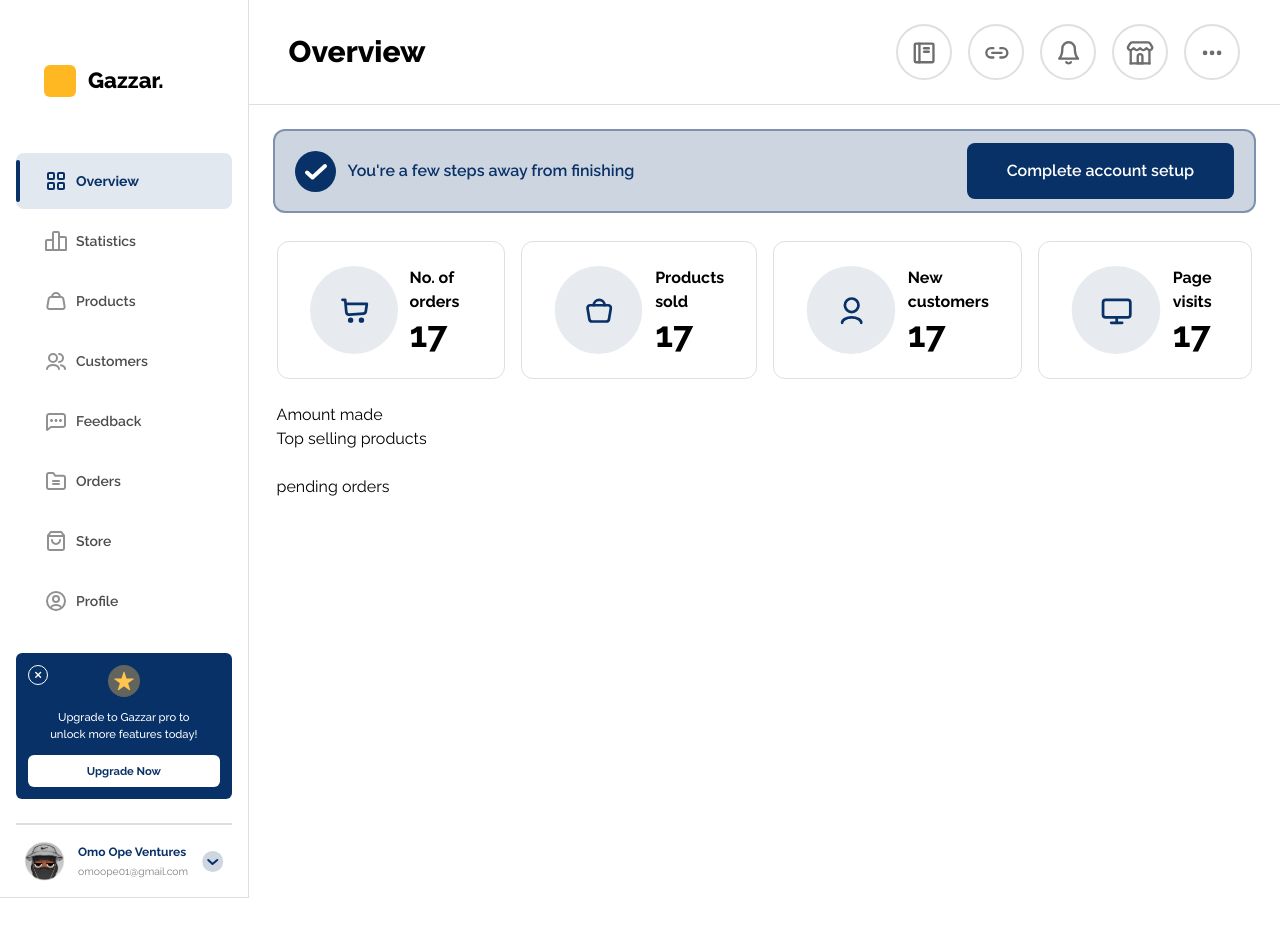
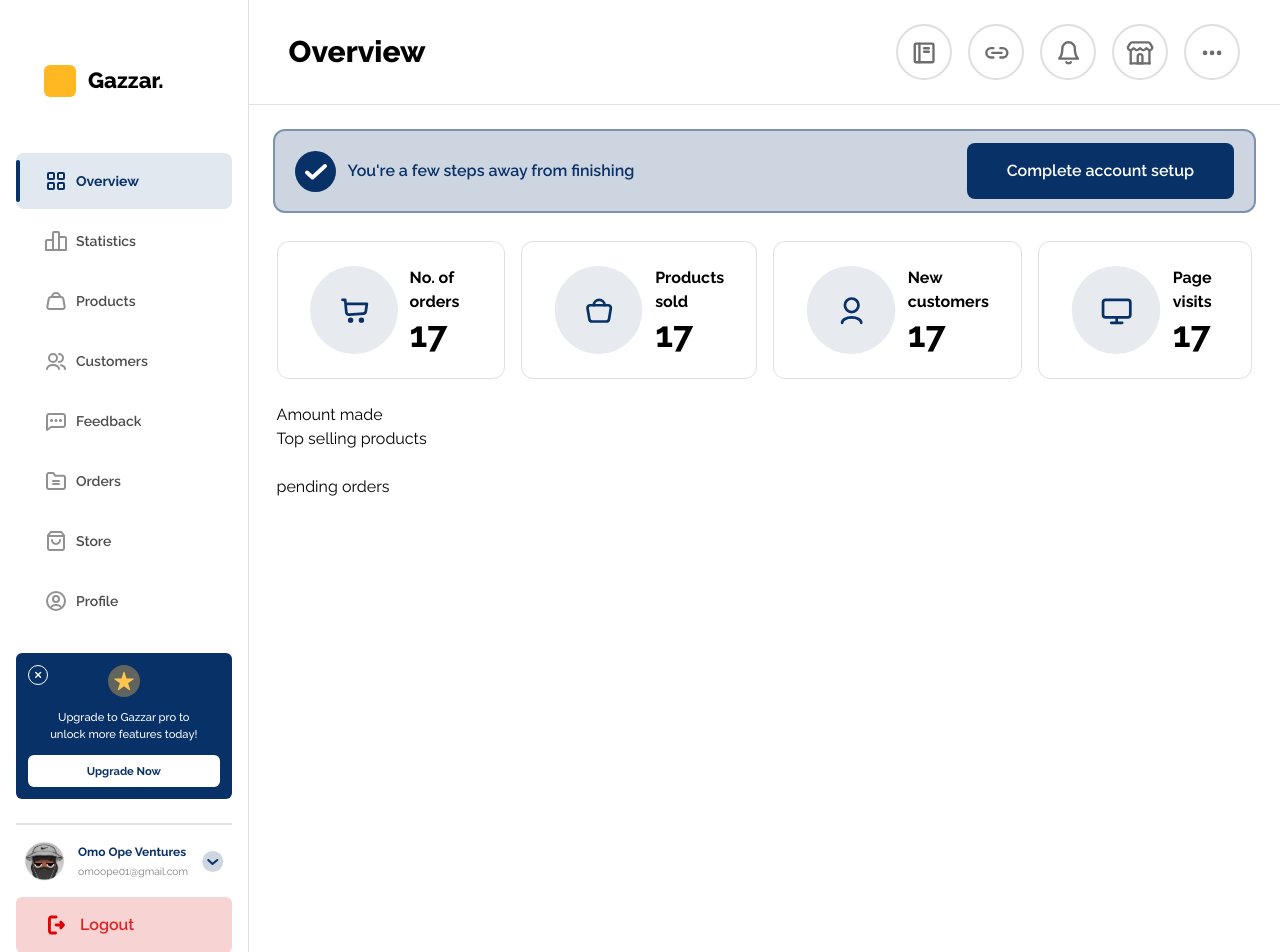
Before and after one commit to Fullstack-Roadmap/Gazzar-Frontend, a React (Vite) app: page /dashboard in a window 1280 px wide. Shown: the top 952 px of the page. Before the commit the page ends 898 px from the top, so only its background shows below. Built offline with nearby package versions, Linux system fonts and the light colour scheme.

Commit message:
Finished dashboard navigation.

```diff
--- a/src/routes/Dashboard.jsx
+++ b/src/routes/Dashboard.jsx
@@ -14,10 +14,11 @@ import orders from "../assets/svgs/orders.svg";
 import store from "../assets/svgs/store.svg";
 import profile from "../assets/svgs/profile.svg";
 import arrowDown from "../assets/svgs/arrowDown.svg";
+import exit from "../assets/svgs/exit.svg";
 import profilePic from "../assets/profilePic.png";
 import { useState } from "react";
 import { useNavigate } from "react-router";
-import { IoIosArrowDropdown, IoIosArrowForward } from "react-icons/io";
+import { IoIosArrowForward } from "react-icons/io";
 import Overview from "../components/Overview";
 
 const Dashboard = () => {
@@ -111,6 +112,7 @@ const Dashboard = () => {
             </div>
           )}
           {loggedIn && (
+            <div className="w-full">
               <div className="py-4 px-2 flex justify-between items-center border-gray border-t-2 w-full">
                 <img
                   src={profilePic}
@@ -118,10 +120,19 @@ const Dashboard = () => {
                   className="h-10 aspect-auto"
                 />
                 <div>
-                <h1 className="text-xs text-blue font-bold mb-1">{user[0].businessName}</h1>
-                <p className="text-[0.65rem] text-black/50">{user[0].email}</p>
+                  <h1 className="text-xs text-blue font-bold mb-1">
+                    {user[0].businessName}
+                  </h1>
+                  <p className="text-[0.65rem] text-black/50">
+                    {user[0].email}
+                  </p>
                 </div>
                 <img src={arrowDown} alt="arrow" />
+              </div>
+              <div className="flex gap-3 text-red bg-red-600/20 rounded-md px-7 py-4 mb-10 font-semibold text-red-600">
+                <img src={exit} alt="log out" />
+                Logout
+              </div>
             </div>
           )}
         </ul>
```
Also changed, not shown: src/assets/svgs/exit.svg (added). Lines whose indentation alone changed are shown as unchanged.
